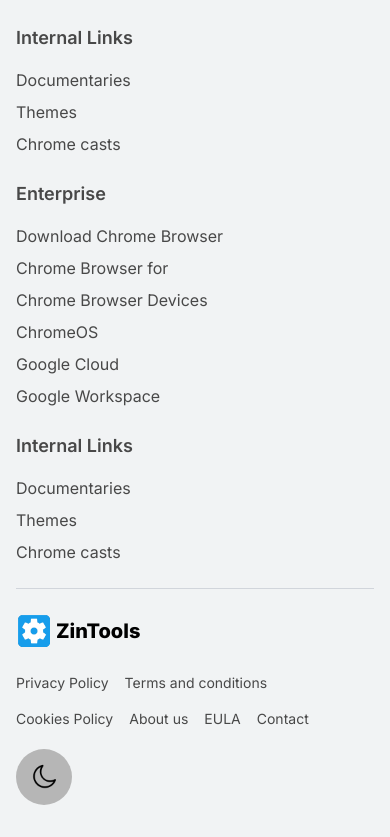
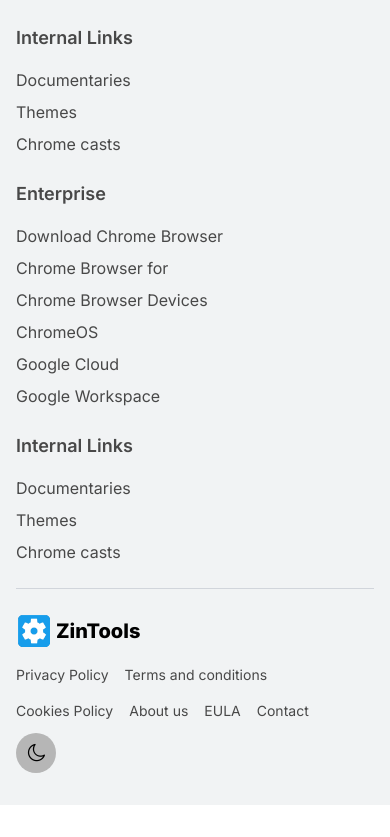
Before and after one commit to Atif-Hameed/Zinlab-Home, a Next.js app: page / in a window 390 px wide. Shown: the part 2743-3580 px from the top of the page. After the commit the page ends 3548 px from the top, so only its background shows below. Built offline with nearby package versions, Linux system fonts and the light colour scheme.

Commit message:
completed

```diff
--- a/src/components/home/footer/index.jsx
+++ b/src/components/home/footer/index.jsx
@@ -40,7 +40,7 @@ const Footer = () => {
                 </div>
                 <div className='h-[1px] w-full md:my-10 my-6 bg-gray-300' ></div>
                 <div className='flex justify-between items-center w-full flex-wrap'>
-                    <div className='flex xl:gap-12 lg:gap-8 gap-6  items-center flex-wrap'>
+                    <div className='flex xl:gap-12 lg:gap-8 sm:gap-6 gap-4  items-center flex-wrap'>
                         <BrandLogo />
                         <div className='flex xl:gap-8 md:gap-6 gap-4 flex-wrap'>
                             {
@@ -52,8 +52,8 @@ const Footer = () => {
                             }
                         </div>
                     </div>
-                    <div className='p-3 rounded-full bg-secondary lg:mt-0 mt-5'>
-                        <Image alt='' src={Moon} className='h-8 w-8' />
+                    <div className='sm:p-3 p-2 rounded-full bg-secondary lg:mt-0 sm:mt-5 mt-3'>
+                        <Image alt='' src={Moon} className='sm:h-8 h-6 sm:w-8 w-6' />
                     </div>
                 </div>
             </div>
```
